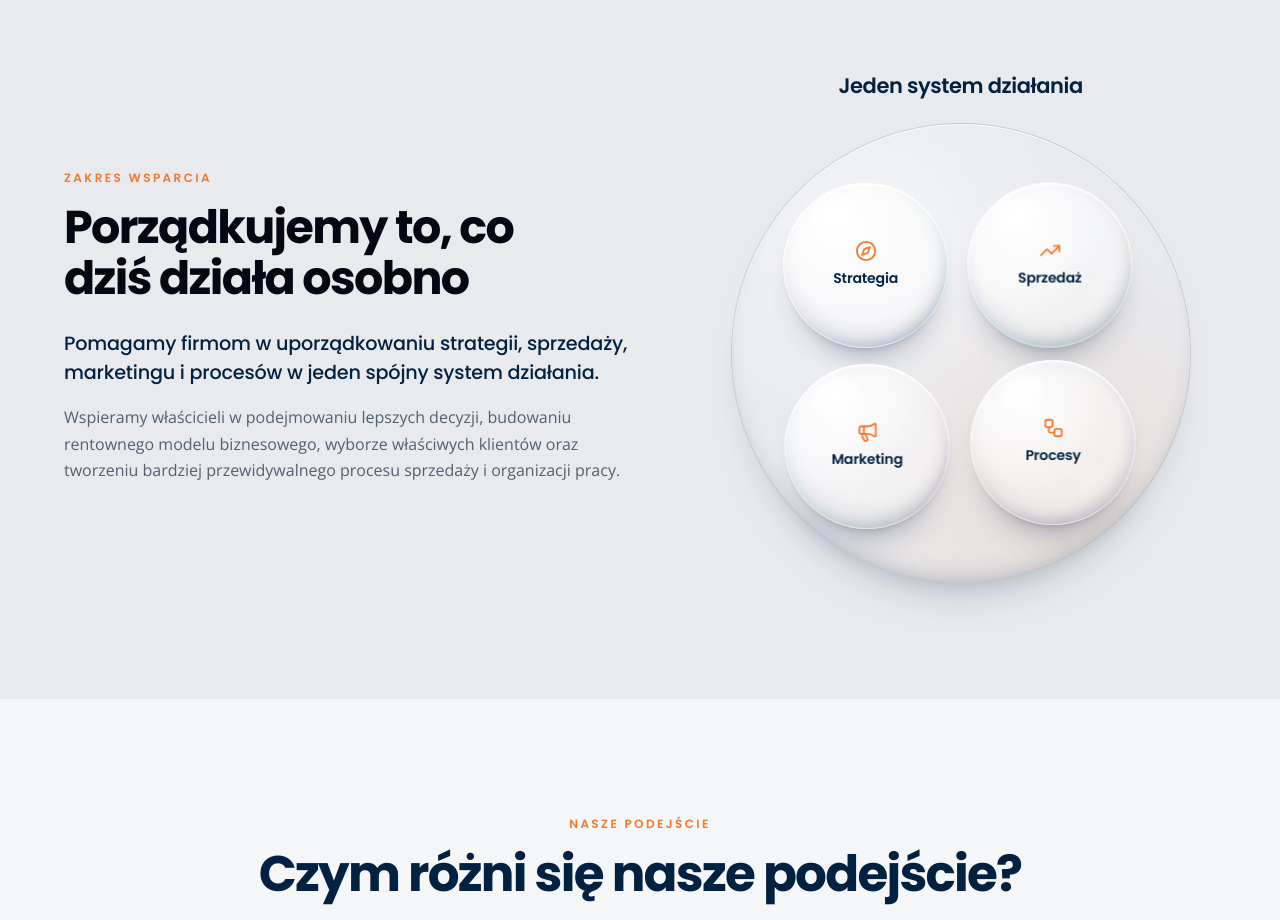
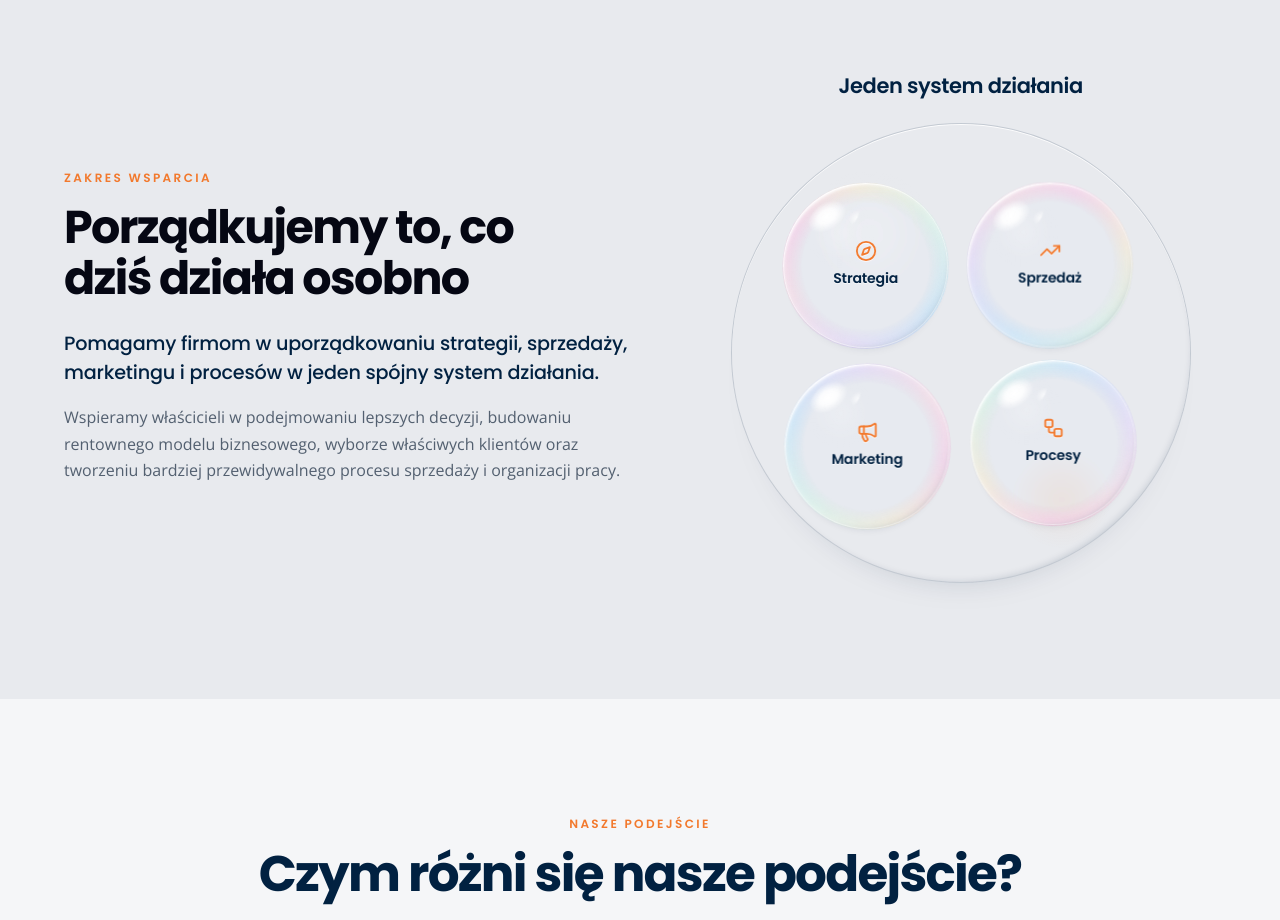
Before and after one commit to Ph0enixKM/coordination-platform, a Next.js app: page / in a window 1280 px wide. Shown: the part 860-1780 px from the top of the page. Built offline with nearby package versions, Linux system fonts and the light colour scheme; no server answers.

Commit message:
fix: bubbles

```diff
--- a/components/SystemOfWork/SystemOfWork.module.css
+++ b/components/SystemOfWork/SystemOfWork.module.css
@@ -111,12 +111,12 @@
   border: 1px solid rgba(1, 33, 65, 0.16);
   border-radius: 50%;
   background:
-    radial-gradient(circle at 30% 24%, rgba(255, 255, 255, 0.55) 0%, rgba(255, 255, 255, 0) 46%),
-    radial-gradient(circle at 72% 82%, rgba(242, 121, 45, 0.1) 0%, rgba(242, 121, 45, 0) 52%);
+    radial-gradient(circle closest-side at 30% 24%, rgba(255, 255, 255, 0.22) 0%, rgba(255, 255, 255, 0) 58%),
+    radial-gradient(circle closest-side at 72% 82%, rgba(242, 121, 45, 0.07) 0%, rgba(242, 121, 45, 0) 60%);
   box-shadow:
     inset 0 1px 0 rgba(255, 255, 255, 0.85),
-    inset 0 -14px 30px -22px rgba(1, 33, 65, 0.45),
-    0 30px 50px -40px rgba(1, 33, 65, 0.55);
+    inset -4px -6px 8px -8px rgba(1, 33, 65, 0.22),
+    0 24px 40px -42px rgba(1, 33, 65, 0.4);
   transition:
     transform 0.9s cubic-bezier(0.2, 0.85, 0.28, 1),
     opacity 0.7s ease;
@@ -189,11 +189,22 @@
 }
 
 /*
- * A real soap bubble, built the way one looks: the film is nearly clear in the
- * middle and brightens towards the rim, a hard specular catches the key light
- * top-left, the far wall bounces a softer one back bottom-right, and a slowly
- * turning thin-film sheen carries the iridescence around the edge. What is
- * behind the bubble is blurred and pushed slightly, the way a lens would.
+ * A real soap bubble. The film keeps almost no colour of its own, so the grey
+ * of the section shows straight through the middle — everything that gives the
+ * glass away sits at the edge: a bright hairline where the light lands, a thin
+ * darker one where the sphere turns away, and the thin-film sheen riding the
+ * rim. The catch of the key light sits on the FRONT of the film (::before),
+ * upper-left, where a real specular would be.
+ *
+ * Two things are deliberate here, because both make a bubble read as a solid
+ * ball instead of a film: no broad inner shading and no heavy cast shadow —
+ * shading is what the eye takes for opacity, whatever the colour actually is.
+ * And the backdrop filter only blurs and saturates: anything that lifts
+ * brightness makes the bubble jump lighter the moment its entry transform
+ * ends and the backdrop stops being isolated by the ancestor.
+ *
+ * Every radial here is closest-side, so the rim treatments land on the circle
+ * you can see rather than out at the corners of the box.
  */
 .bubble {
   position: relative;
@@ -207,26 +218,30 @@
   border-radius: 50%;
   color: var(--navy);
   background:
+    /* the faintest sheen across the lit half */
     radial-gradient(
-      circle at 34% 28%,
-      rgba(255, 255, 255, 0.92) 0%,
-      rgba(255, 255, 255, 0.72) 26%,
-      rgba(255, 255, 255, 0.46) 52%,
-      rgba(255, 255, 255, 0.5) 74%,
-      rgba(255, 255, 255, 0.88) 92%,
-      rgba(255, 255, 255, 0.96) 100%
+      circle closest-side at 34% 30%,
+      rgba(255, 255, 255, 0.2) 0%,
+      rgba(255, 255, 255, 0.05) 46%,
+      rgba(255, 255, 255, 0) 72%
+    ),
+    /* the film thickening into the rim */
+    radial-gradient(
+      circle closest-side,
+      rgba(255, 255, 255, 0) 80%,
+      rgba(255, 255, 255, 0.14) 92%,
+      rgba(255, 255, 255, 0.38) 100%
     );
-  backdrop-filter: blur(2px) saturate(1.2);
+  -webkit-backdrop-filter: blur(4px) saturate(1.4);
+  backdrop-filter: blur(4px) saturate(1.4);
   box-shadow:
-    /* the film itself, brightest along the top of the sphere */
-    inset 0 2px 2px rgba(255, 255, 255, 0.95),
-    inset 0 0 0 1px rgba(255, 255, 255, 0.6),
-    /* the underside curving away from the light */
-    inset 0 -22px 28px -22px rgba(1, 33, 65, 0.32),
-    inset -14px -10px 26px -24px rgba(1, 33, 65, 0.4),
-    /* contact shadow, then the wide ambient one */
-    0 6px 10px -8px rgba(1, 33, 65, 0.3),
-    0 24px 34px -22px rgba(1, 33, 65, 0.42);
+    /* the hairline of film all the way round, brightest where the light lands */
+    inset 0 0 0 1px rgba(255, 255, 255, 0.45),
+    inset 3px 4px 3px -3px rgba(255, 255, 255, 0.95),
+    /* the far wall of the sphere, kept to a thin arc so it stays a film */
+    inset -5px -6px 7px -7px rgba(1, 33, 65, 0.22),
+    /* barely there: a bubble rests on the light it lets through */
+    0 8px 12px -11px rgba(1, 33, 65, 0.2);
   font-family: "Poppins", sans-serif;
   font-size: clamp(12px, 1.25vw, 14px);
   font-weight: 600;
@@ -234,28 +249,40 @@
   text-align: center;
 }
 
-/* The key light: a tight, blurred catch just inside the upper-left edge. */
+/*
+ * The key light on the front of the film: a tight, tilted catch just inside the
+ * upper-left edge, with the small second glint a curved surface always throws
+ * a little further round.
+ */
 .bubble::before {
   content: "";
   position: absolute;
-  top: 9%;
+  top: 10%;
   left: 14%;
-  z-index: -1;
+  z-index: 2;
   width: 34%;
   height: 22%;
-  transform: rotate(-24deg);
+  transform: rotate(-32deg);
   border-radius: 50%;
-  background: radial-gradient(
-    ellipse at center,
-    rgba(255, 255, 255, 0.98) 0%,
-    rgba(255, 255, 255, 0.55) 45%,
-    rgba(255, 255, 255, 0) 72%
-  );
-  filter: blur(1px);
+  pointer-events: none;
+  background:
+    radial-gradient(
+      ellipse 52% 52% at 40% 38%,
+      rgb(255, 255, 255) 0%,
+      rgba(255, 255, 255, 0.85) 34%,
+      rgba(255, 255, 255, 0) 72%
+    ),
+    radial-gradient(
+      ellipse 24% 30% at 84% 86%,
+      rgba(255, 255, 255, 0.75) 0%,
+      rgba(255, 255, 255, 0) 66%
+    );
+  filter: blur(0.6px);
 }
 
 /*
- * The thin-film sheen. Only the rim of the conic shows through the mask, so the
+ * Behind the film: the far wall bouncing a little light back at the viewer, and
+ * the thin-film sheen. Only the rim of the conic shows through the mask, so the
  * middle of the bubble stays clear and the colours ride the edge — and it turns
  * slowly, the way the film really does.
  */
@@ -266,20 +293,23 @@
   z-index: -1;
   border-radius: 50%;
   background:
-    /* the far wall throwing light back at the viewer */
-    radial-gradient(circle at 72% 78%, rgba(255, 255, 255, 0.85) 0%, rgba(255, 255, 255, 0) 34%),
+    radial-gradient(
+      circle closest-side at 70% 76%,
+      rgba(255, 255, 255, 0.5) 0%,
+      rgba(255, 255, 255, 0) 22%
+    ),
     conic-gradient(
       from 200deg,
-      rgba(255, 138, 205, 0.4) 0%,
-      rgba(255, 214, 130, 0.36) 16%,
-      rgba(150, 245, 190, 0.34) 33%,
-      rgba(126, 205, 255, 0.42) 52%,
-      rgba(190, 150, 255, 0.36) 70%,
-      rgba(255, 160, 190, 0.38) 86%,
-      rgba(255, 138, 205, 0.4) 100%
+      rgba(255, 138, 205, 0.3) 0%,
+      rgba(255, 214, 130, 0.24) 16%,
+      rgba(150, 245, 190, 0.22) 33%,
+      rgba(126, 205, 255, 0.32) 52%,
+      rgba(190, 150, 255, 0.24) 70%,
+      rgba(255, 160, 190, 0.26) 86%,
+      rgba(255, 138, 205, 0.3) 100%
     );
-  mask: radial-gradient(circle, transparent 62%, #000 82%, #000 100%);
-  -webkit-mask: radial-gradient(circle, transparent 62%, #000 82%, #000 100%);
+  mask: radial-gradient(circle closest-side, transparent 76%, #000 95%, #000 100%);
+  -webkit-mask: radial-gradient(circle closest-side, transparent 76%, #000 95%, #000 100%);
   mix-blend-mode: soft-light;
 }
 
```
